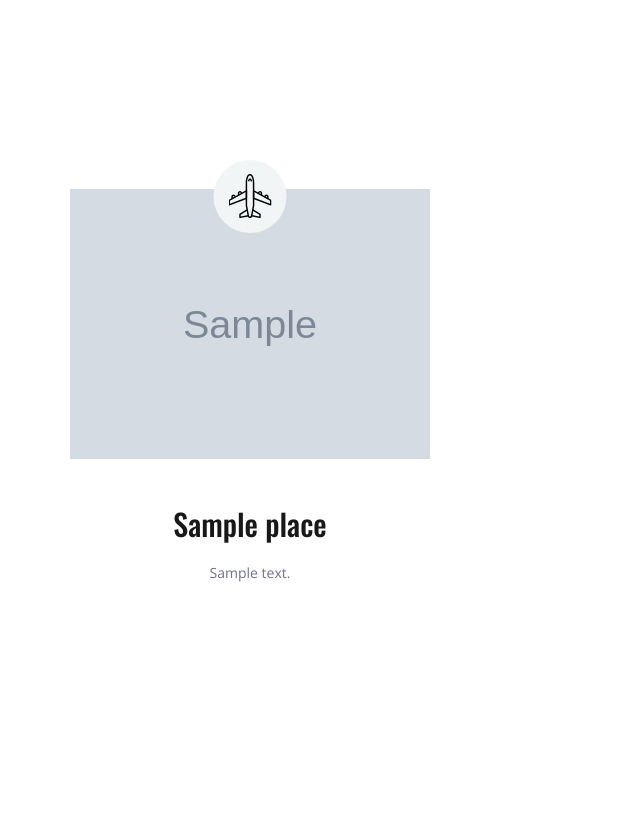
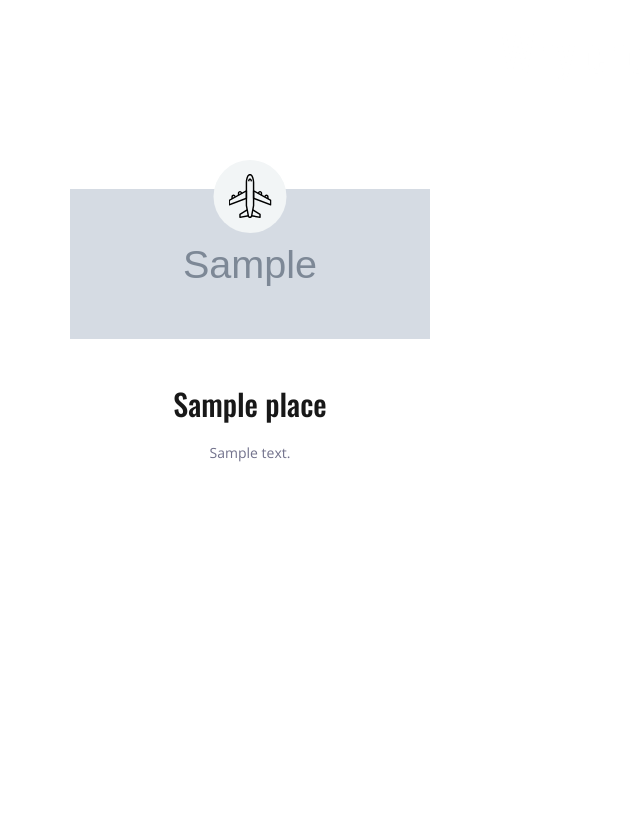
Before and after one commit to sarath1998k/travelpage, a Django app: page / in a window 1280 px wide. Shown: the part 1977-2807 px from the top of the page, without its empty margins (0-640 px from the left). Run offline with Django 4.2, Linux system fonts and the light colour scheme; tables that the repository leaves empty hold one stand-in row (values such as "Sample post"); grey boxes marked "Sample" are stand-in pictures; some libraries are stand-ins or nearby versions.

Commit message:
Update index.html

```diff
--- a/staticwebsite/templates/index.html
+++ b/staticwebsite/templates/index.html
@@ -216,14 +216,14 @@
 				<div class="col-lg-4 why_col">
 					<div class="why_item">
 						<div class="why_image">
-							<img src="{{i.img.url}}" alt="">
+							<img src="{{i.img.url}}" alt="" style="height:150px;width:100%;">
 							<div class="why_icon d-flex flex-column align-items-center justify-content-center">
 								<img src="{% static 'images/why_1.svg' %}" alt="">
 							</div>
 						</div>
 						<div class="why_content text-center">
 							<div class="why_title">{{i.name}}</div>
-							<div class="why_text">
+							<div class="why_text" style="height:150px;">
 								<p>{{ i.desc }}</p>
 							</div>
 						</div>
```
